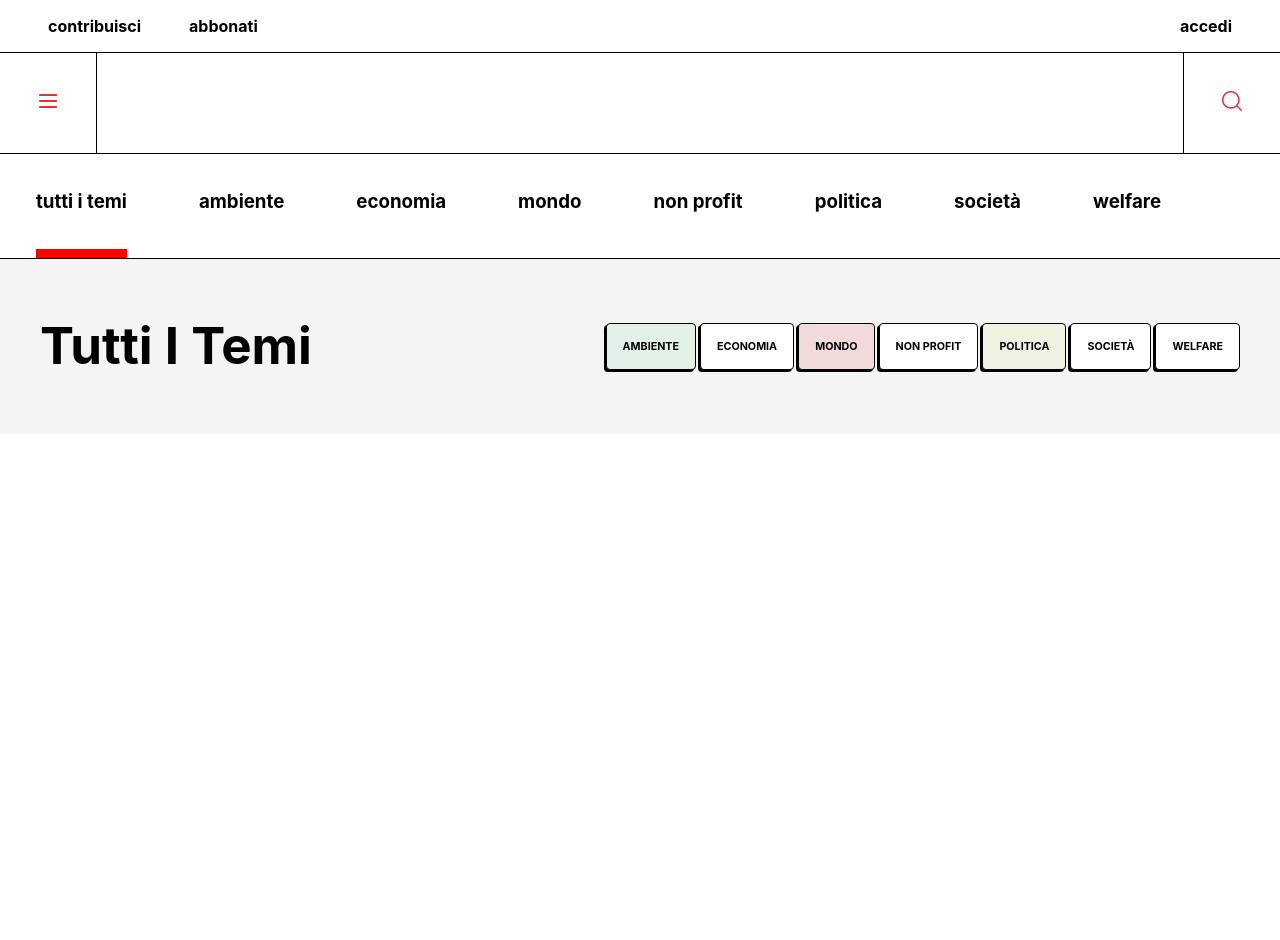
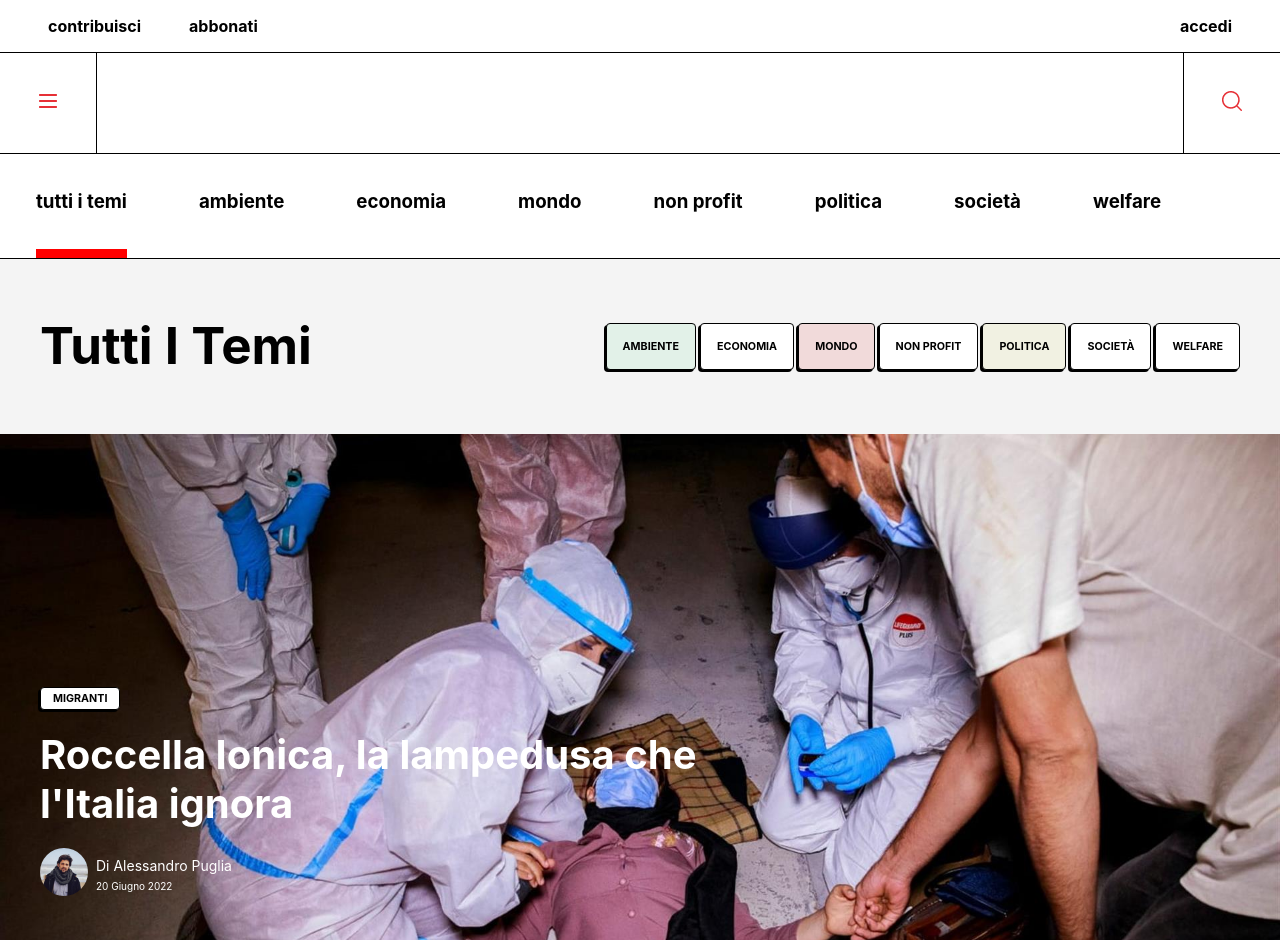
Before and after one commit to Eedma/retex-test, a React (Create React App) app: page / in a window 1280 px wide. Before the commit the page ends 800 px from the top, so only its background shows below. Built offline with nearby package versions, Linux system fonts and the light colour scheme.

Commit message:
basic article full-length

```diff
--- a/src/App.js
+++ b/src/App.js
@@ -1,9 +1,11 @@
 import Header from "./components/header/Header";
+import Hero from "./components/hero/Hero";
 
 function App() {
     return (
         <>
             <Header />
+            <Hero />
         </>
     );
 }
--- a/src/components/button/Button.js
+++ b/src/components/button/Button.js
@@ -1,8 +1,14 @@
 import "./button.scss";
 
-const Button = ({text, backgroundColor = "white"}) => {
+const Button = ({text, backgroundColor = "white", label = false}) => {
     return (
-        <div className="button" style={{backgroundColor: backgroundColor}}>
+        <div
+            className="button"
+            style={{
+                backgroundColor: backgroundColor,
+                padding: label ? "4px 12px" : "",
+            }}
+        >
             <h6>{text}</h6>
         </div>
     );
--- /dev/null
+++ b/src/components/hero/Hero.js
@@ -0,0 +1,35 @@
+import Button from "../button/Button";
+import "./hero.scss";
+
+const Hero = () => {
+    return (
+        <div className="hero-grid">
+            <div
+                className="full-box"
+                style={{
+                    backgroundImage:
+                        'url("/assets/pictures/article1/hero1.jpeg")',
+                }}
+            >
+                <div className="box-details">
+                    <Button label text="migranti" />
+                    <h2>Roccella Ionica, la lampedusa che l'Italia ignora</h2>
+                    <div className="firma">
+                        <div className="firma-image">
+                            <img
+                                src="/assets/pictures/article1/editor.jpeg"
+                                alt="editor"
+                            />
+                        </div>
+                        <div className="firma-text">
+                            <div className="editor">Di Alessandro Puglia</div>
+                            <div className="date">20 Giugno 2022</div>
+                        </div>
+                    </div>
+                </div>
+            </div>
+        </div>
+    );
+};
+
+export default Hero;
--- /dev/null
+++ b/src/components/hero/hero.scss
@@ -0,0 +1,52 @@
+.hero-grid {
+    display: grid;
+    grid-template-columns: repeat(6, 1fr);
+
+    .full-box {
+        grid-column: 1/7;
+        height: 506px;
+        background-size: cover;
+        display: flex;
+
+        .box-details {
+            display: flex;
+            flex-direction: column;
+            justify-content: flex-end;
+            gap: 20px;
+            max-width: 55%;
+            padding: 40px;
+
+            h2 {
+                color: white;
+                font-size: 40px;
+                font-weight: 700;
+            }
+
+            .firma {
+                display: flex;
+                color: white;
+                gap: 8px;
+
+                .firma-image > img {
+                    height: 48px;
+                    width: 48px;
+                    border-radius: 50%;
+                }
+
+                .firma-text {
+                    display: flex;
+                    flex-direction: column;
+                    justify-content: center;
+                    .editor {
+                        font-size: 14px;
+                        line-height: 24px;
+                    }
+                    .date {
+                        font-size: 10px;
+                        line-height: 16px;
+                    }
+                }
+            }
+        }
+    }
+}
```
Also changed, not shown: public/assets/pictures/article1/editor.jpeg (added), public/assets/pictures/article1/hero1.jpeg (added).
